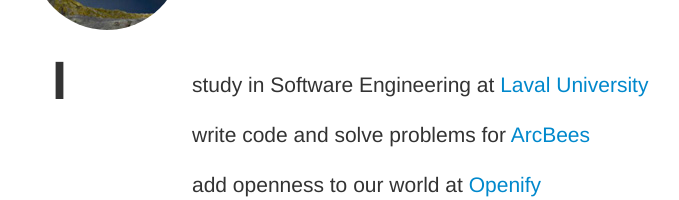
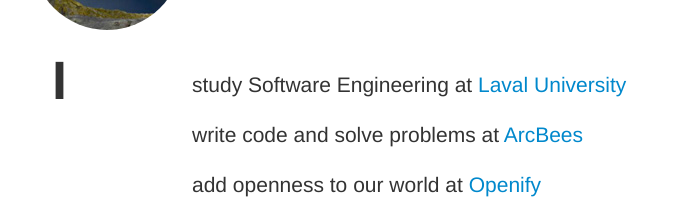
Before and after one commit to rosbo/rosbo.github.com, a plain HTML site: page index.html in a window 1280 px wide. Shown: the part 140-340 px from the top of the page, without its empty margins (138-817 px from the left). Drawn offline with Linux system fonts and the light colour scheme.

Commit message:
Correct english mistakes

```diff
--- a/index.html
+++ b/index.html
@@ -26,8 +26,8 @@
         <div class="row sentences">
             <div class="span2 pronoun">I</div>
             <div class="span10">
-                <p class="lead">study in Software Engineering at <a href="http://www.ulaval.ca" target="_blank">Laval University</a></p>
-                <p class="lead">write code and solve problems for <a href="http://www.arcbees.com/" target="_blank">ArcBees</a></p>
+                <p class="lead">study Software Engineering at <a href="http://www.ulaval.ca" target="_blank">Laval University</a></p>
+                <p class="lead">write code and solve problems at <a href="http://www.arcbees.com/" target="_blank">ArcBees</a></p>
                 <p class="lead">add openness to our world at <a href="http://openify.it" target="_blank">Openify</a></p>
                 <p class="lead">am open to exceptional work opportunities</p>
             </div>
```
